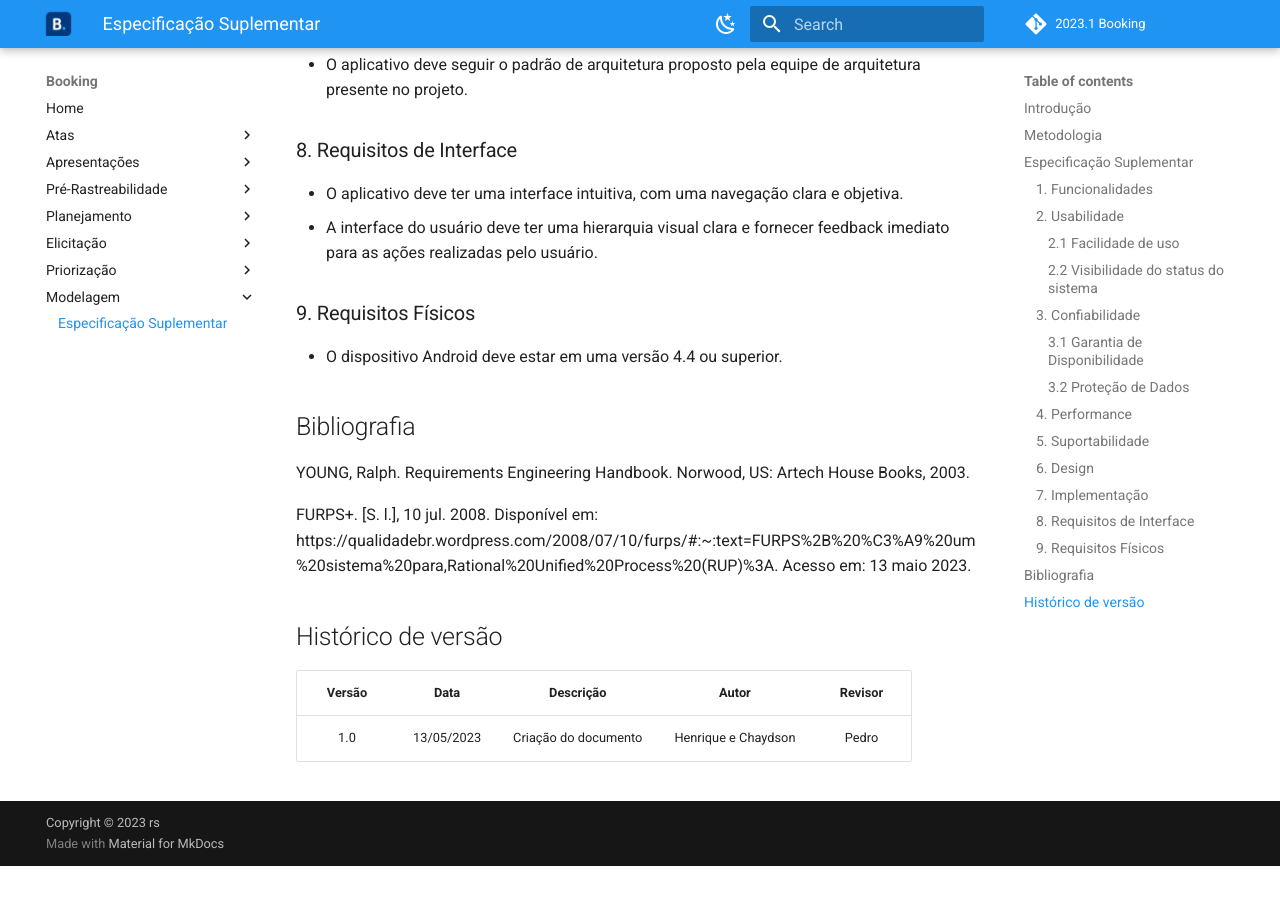
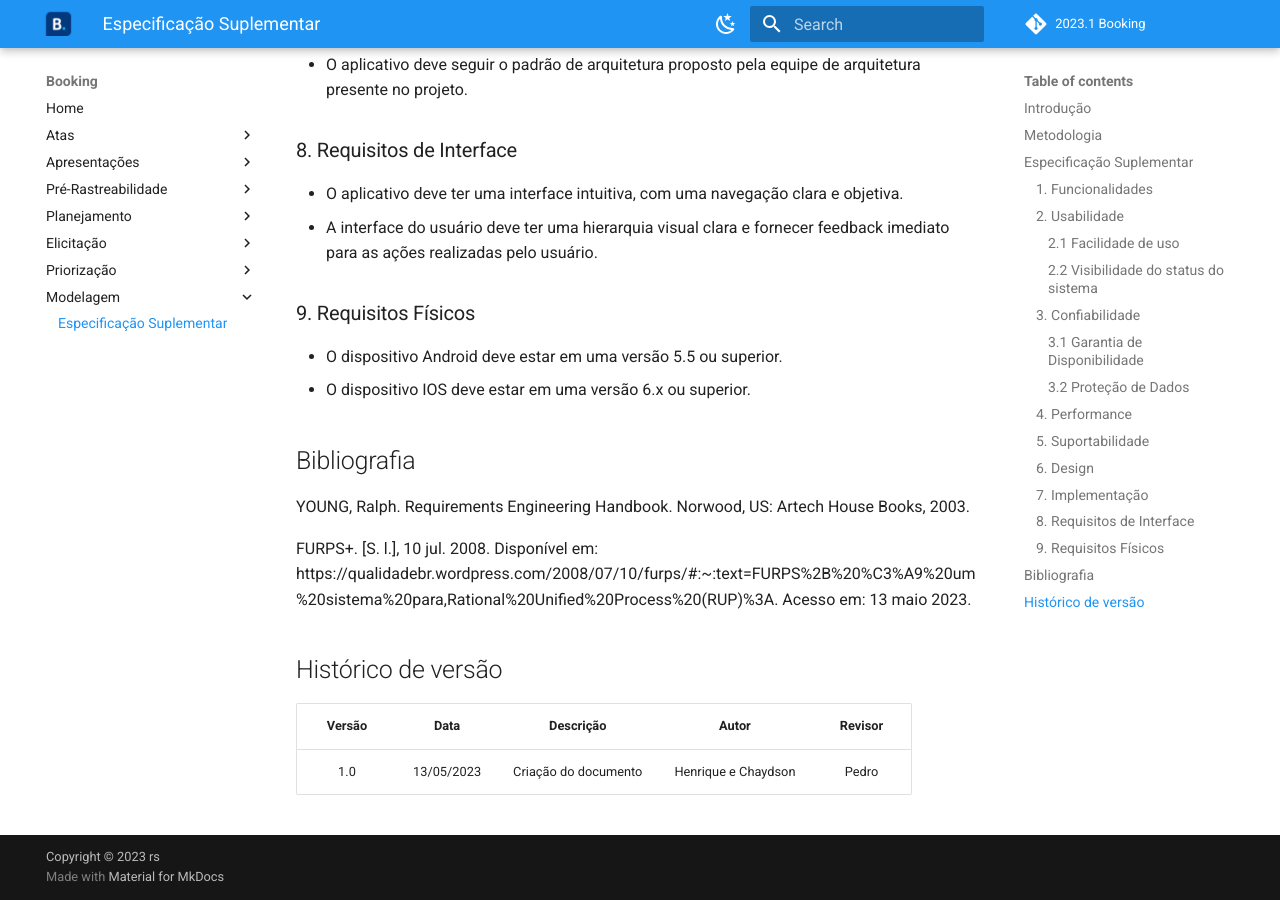
Before and after one commit to Requisitos-de-Software/2023.1-Booking, an MkDocs documentation site: the page built from docs/modelagem/especificacaoSuplementar.md, in a window 1280 px wide and 900 px high, scrolled down 2492 px. Built offline with MkDocs 1.6.1 and Material for MkDocs 9.7.7, drawn with Linux system fonts in a browser that asks for light colours; comment, search, counter and statistics services are not loaded; before the commit the page ends 3358 px from its top, so only the background shows below that.

Commit message:
63-arrumando requisitos fisicos
Co-authored-by: Chaydson Ferreira <chaydson14@gmail.com>

```diff
--- a/docs/modelagem/especificacaoSuplementar.md
+++ b/docs/modelagem/especificacaoSuplementar.md
@@ -74,7 +74,8 @@ TEMPO DE RESPOSTA
 
 ### 9. Requisitos Físicos
 
-- O dispositivo Android deve estar em uma versão 4.4 ou superior.
+- O dispositivo Android deve estar em uma versão 5.5 ou superior.
+- O dispositivo IOS deve estar em uma versão 6.x ou superior.
 
 
 ## Bibliografia
```
